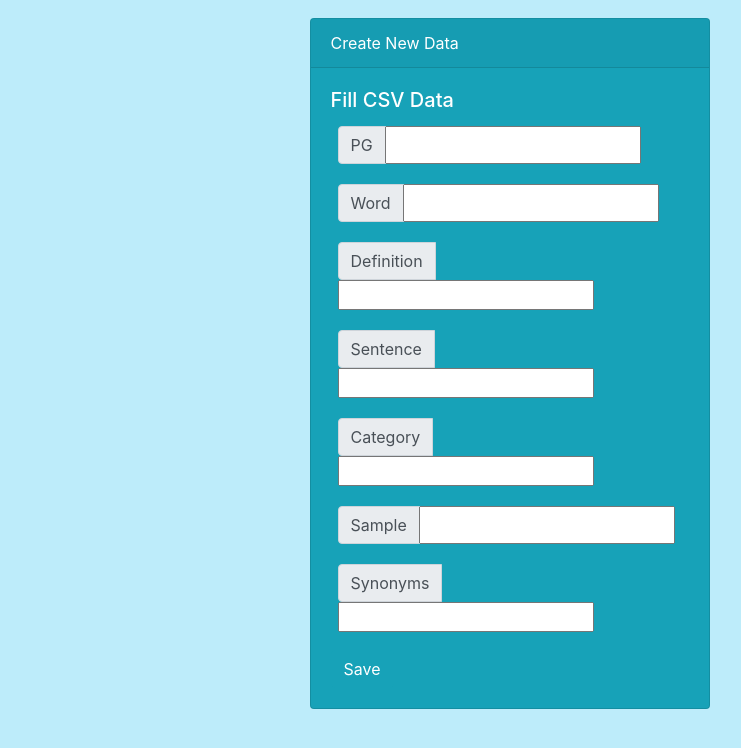
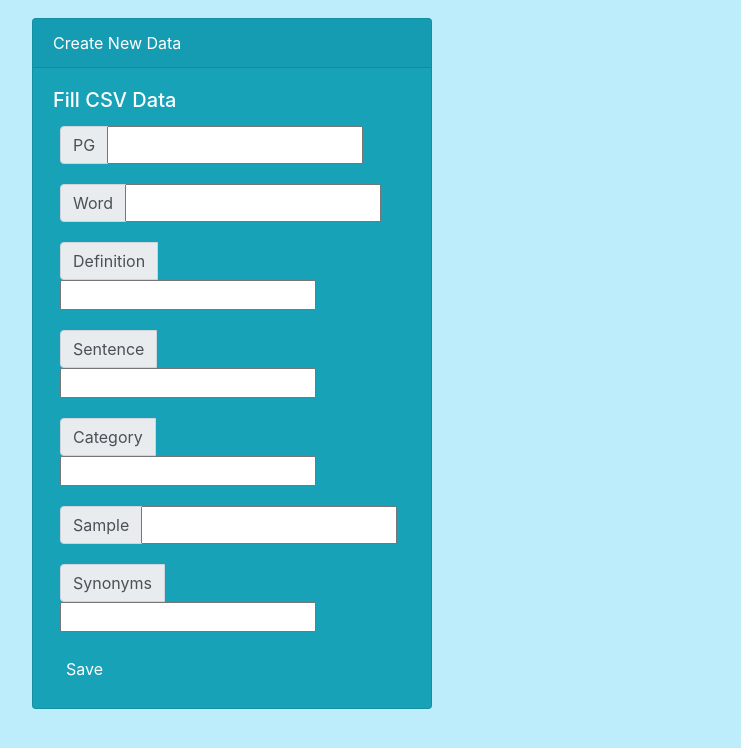
Before and after one commit to Remyrd77/isltapi, a Flask app: page / in a window 1280 px wide. Shown: the top 748 px of the page, without its empty margins (53-794 px from the left). Run offline with Flask 2, Linux system fonts and the light colour scheme; some libraries are stand-ins or nearby versions.

Commit message:
Update create.html

```diff
--- a/template/create.html
+++ b/template/create.html
@@ -15,7 +15,7 @@
 
 <body>
     <div class="container">
-        <div class="dataform d-flex offset-3">
+        <div class="dataform d-flex">
             <div class="card text-white bg-info mb-3" style="max-width: 25rem;">
                 <div class="card-header">Create New Data</div>
                 <div class="card-body">
```
